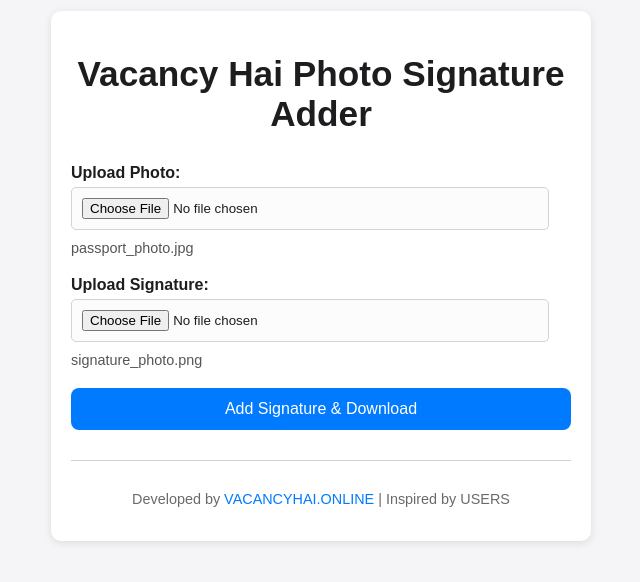
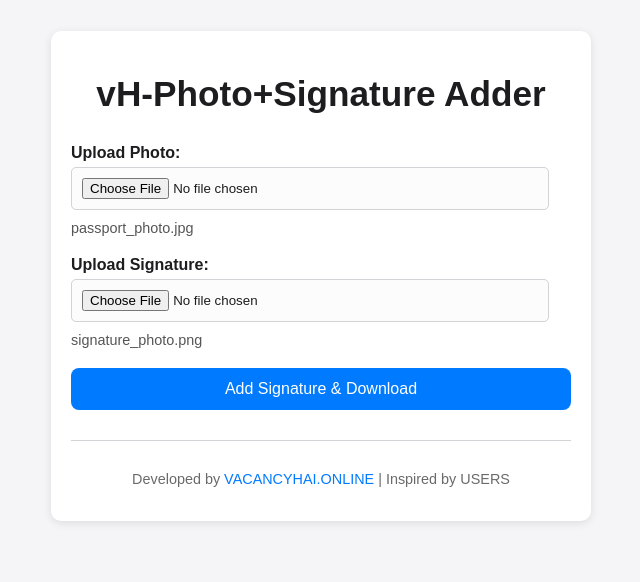
Before and after one commit to bhuveevh/Photo-and-Sign-Joiner, a plain HTML site: page index.html in a window 1280 px wide. Shown: the part 134-716 px from the top of the page, without its empty margins (319-959 px from the left). Drawn offline with Linux system fonts and the light colour scheme.

Commit message:
Update index.html

```diff
--- a/index.html
+++ b/index.html
@@ -3,13 +3,13 @@
 <head>
     <meta charset="UTF-8">
     <meta name="viewport" content="width=device-width, initial-scale=1.0">
-    <title>Vacancy Hai Photo Signature Adder</title>
+    <title> vH-Photo+Signature Adder</title>
     <link rel="stylesheet" href="style.css">
 </head>
 <body>
     <main>
         <div class="main-widget">
-            <h1 class="app-title">Vacancy Hai Photo Signature Adder</h1>
+            <h1 class="app-title">vH-Photo+Signature Adder</h1>
 
             <div class="file-input-group">
                 <label for="photoUpload">Upload Photo:</label>
```
